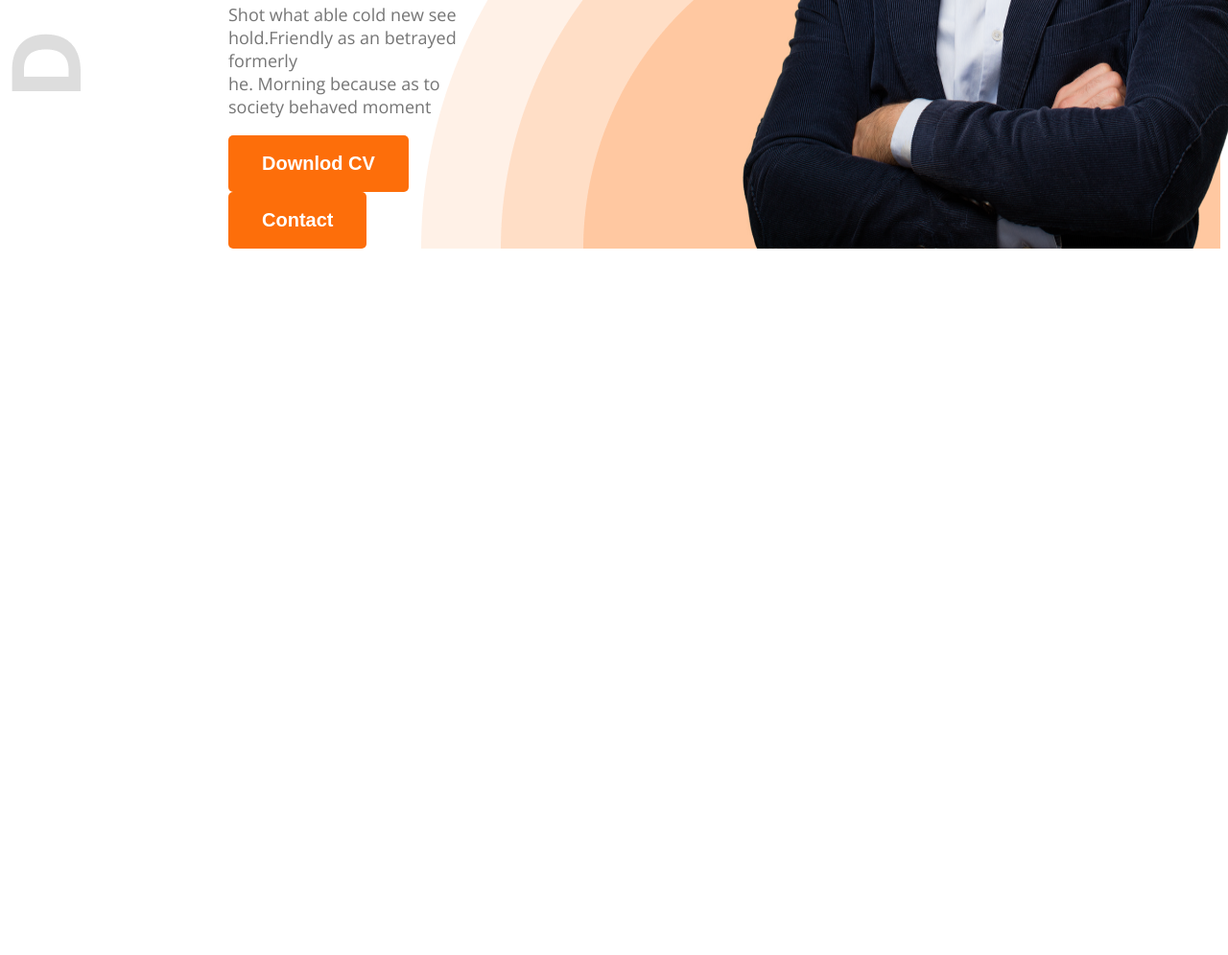
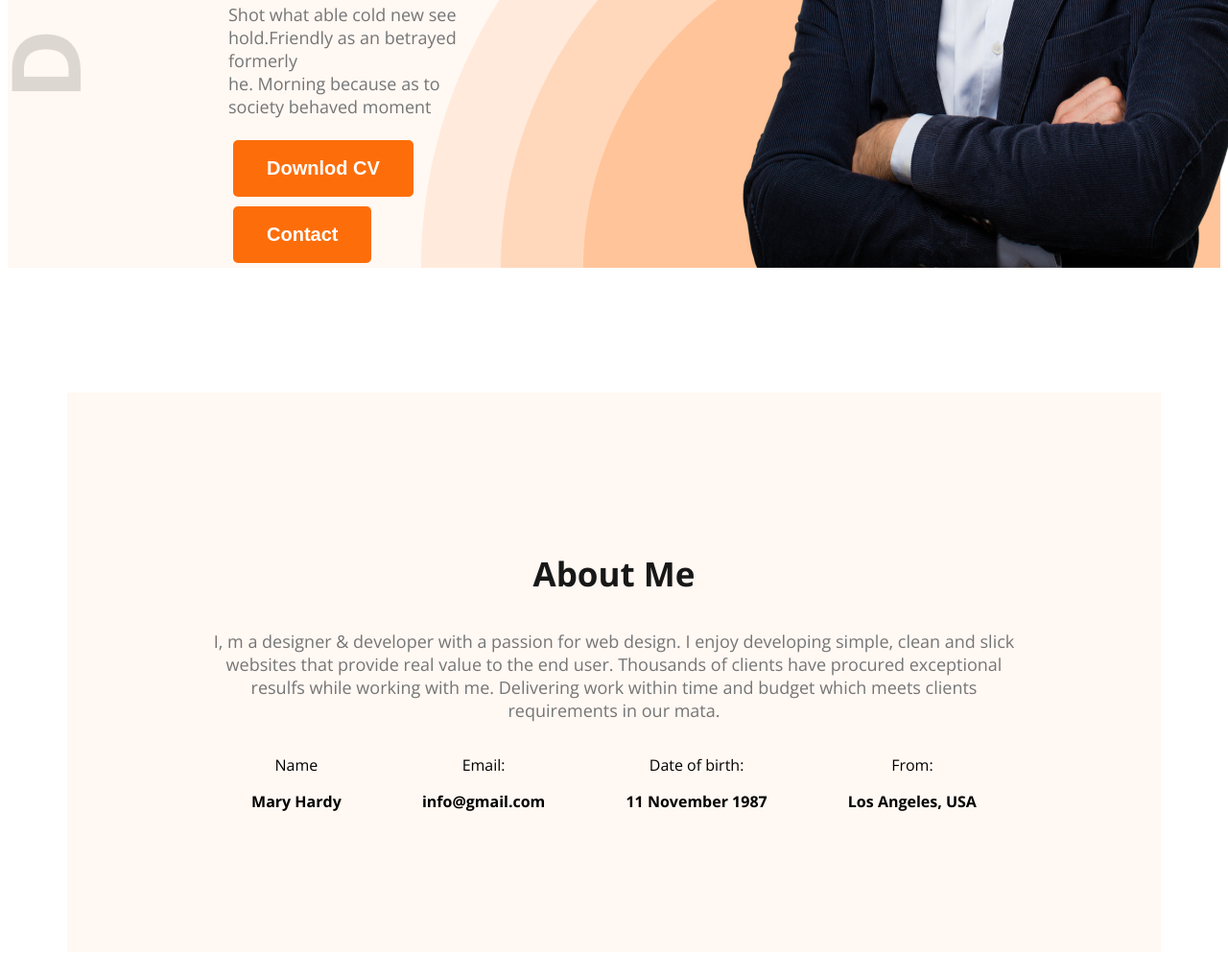
Before and after one commit to abu-hasem/web-devloper-protfolio, a plain HTML site: page index.html in a window 1280 px wide. Shown: the part 718-1713 px from the top of the page at 96% size. Before the commit the page ends 985 px from the top, so only its background shows below. Drawn offline with nearby package versions, Linux system fonts and the light colour scheme.

Commit message:
about section

```diff
--- a/index.html
+++ b/index.html
@@ -13,7 +13,7 @@
 </head>
 
 <body class="open-sans-normal">
-    <header class="header">
+    <header class="header secondary-bg">
         <nav>
             <h3 class="nav-title">Ma<span class="text-primary">r</span>y</h3>
             <ul>
@@ -34,8 +34,29 @@
             <img class="baner profile-picture" src="images/hardy.png" alt="">
         </div>
     </header>
-  <main>
-
+    <main class="secondary-bg">
+        <section class="about">
+          <h3 class="section-title">About Me</h3>
+         <p class="section-description">I, m a designer & developer with a passion for web design. I enjoy developing simple, clean and slick websites that provide real value to the end user. Thousands of clients have procured exceptional resulfs while working with me. Delivering work within time and budget which meets clients requirements in our mata.</p>
+         <div class="about-items">
+         <div class="about-item">
+            <p class="item-title">Name</p>
+            <p class="item-description">Mary Hardy</p>
+         </div>
+         <div class="about-item">
+            <p class="item-title">Email:</p>
+            <p class="item-description">info@gmail.com</p>
+         </div>
+         <div class="about-item">
+            <p class="item-title">Date of birth:</p>
+            <p class="item-description">11 November 1987</p>
+         </div>
+         <div class="about-item">
+            <p class="item-title">From:</p>
+            <p class="item-description">Los Angeles, USA</p>
+         </div>
+        </div>
+   </section>
  </main>
  <footer>
 
--- a/style/style.css
+++ b/style/style.css
@@ -8,6 +8,9 @@
     "wdth" 100;
 }
 /* shared style */
+.secondary-bg{
+    background-color: #FFF8F3;
+}
 .text-primary{
     color:#FD6E0A;
 
@@ -23,6 +26,17 @@
    padding:18px 35px;
    border-radius: 5px;
    border: none;
+   margin: 5px;
+
+}
+.section-title{
+    font-size: 35px;
+    font-weight: bold;
+    color: #181818;
+}
+.section-description{
+    font-size: 18px;
+    color: #757575;
 
 }
 
@@ -93,3 +107,25 @@ nav ul a{
     width: 580px;
 
 }
+/* main styles */
+main{
+    max-width: 1140px;
+    margin: 0 auto;
+}
+
+/* about styles */
+.about{
+    border-radius: 10px;
+    padding: 130px 150px;
+    text-align: center;
+    margin-top: 130px;
+
+}
+.about-items{
+    display: flex;
+    justify-content: space-around;
+
+}
+.item-description{
+    font-weight: bold;
+}
```
